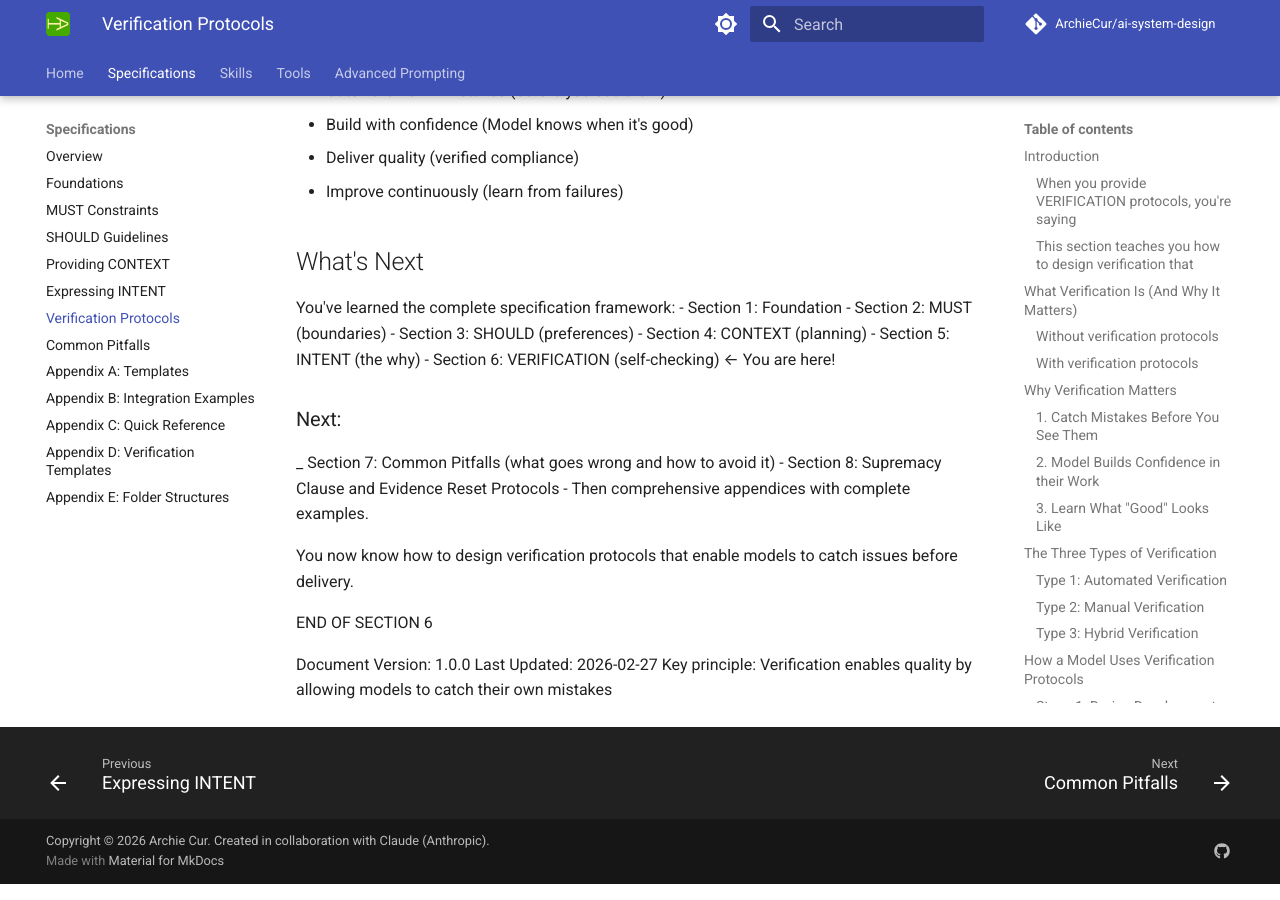
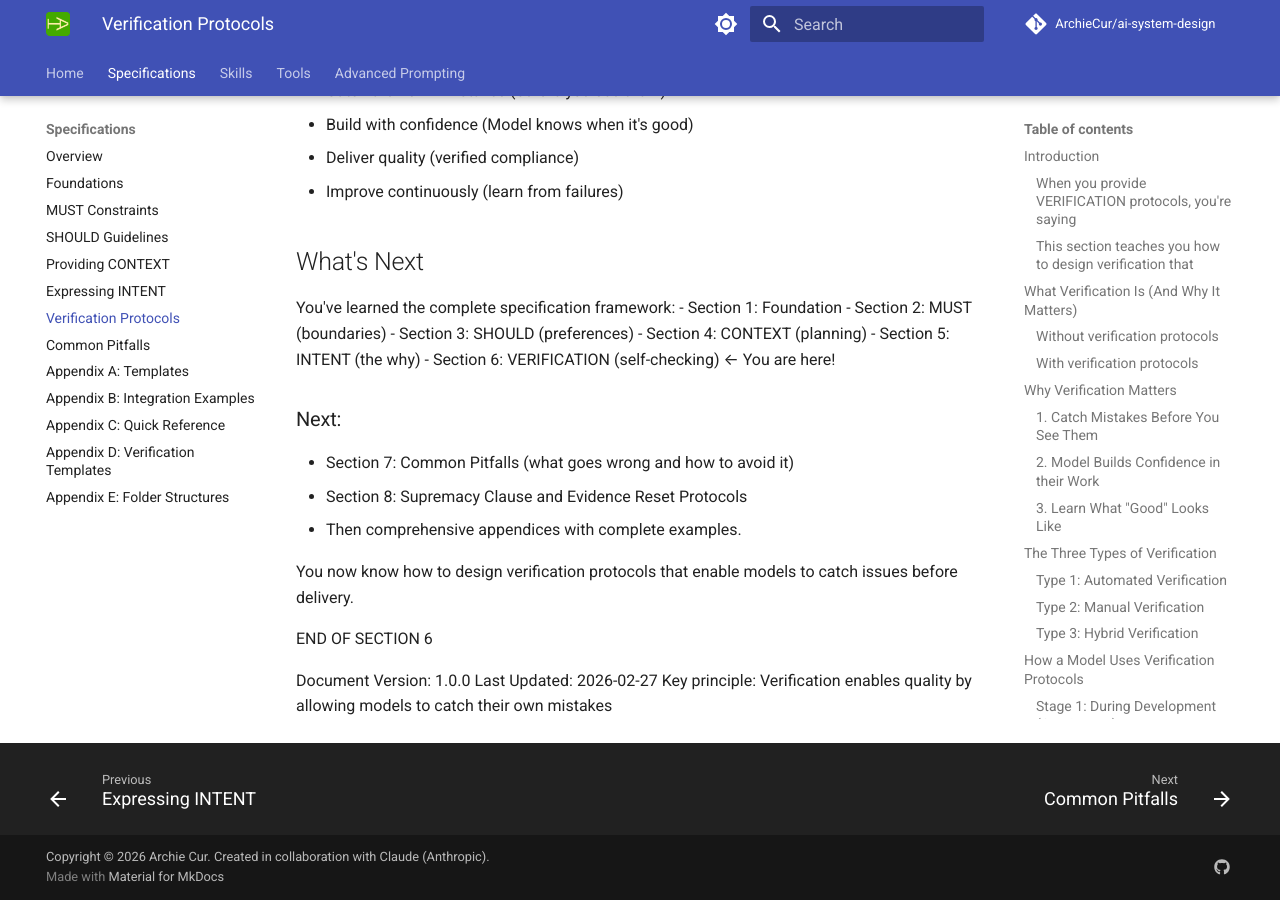
Before and after one commit to ArchieCur/ai-system-design, an MkDocs documentation site: the page built from docs/specifications/Specifications_6_Verification_Protocols.md, in a window 1280 px wide and 900 px high, scrolled down 23435 px. Built offline with MkDocs 1.6.1 and Material for MkDocs 9.7.7, drawn with Linux system fonts in a browser that asks for light colours; comment, search, counter and statistics services are not loaded; some of the changed text lies outside the part shown.

```diff
--- a/docs/specifications/Specifications_6_Verification_Protocols.md
+++ b/docs/specifications/Specifications_6_Verification_Protocols.md
@@ -1176,7 +1176,7 @@ You've learned the complete specification framework:
 
 ### Next:
 
-_ Section 7: Common Pitfalls (what goes wrong and how to avoid it)
+- Section 7: Common Pitfalls (what goes wrong and how to avoid it)
 - Section 8: Supremacy Clause and Evidence Reset Protocols
 - Then comprehensive appendices with complete examples.
 
```
Also changed, not shown: other parts of docs/specifications/Specifications_6_Verification_Protocols.md (+1 -1 lines).
